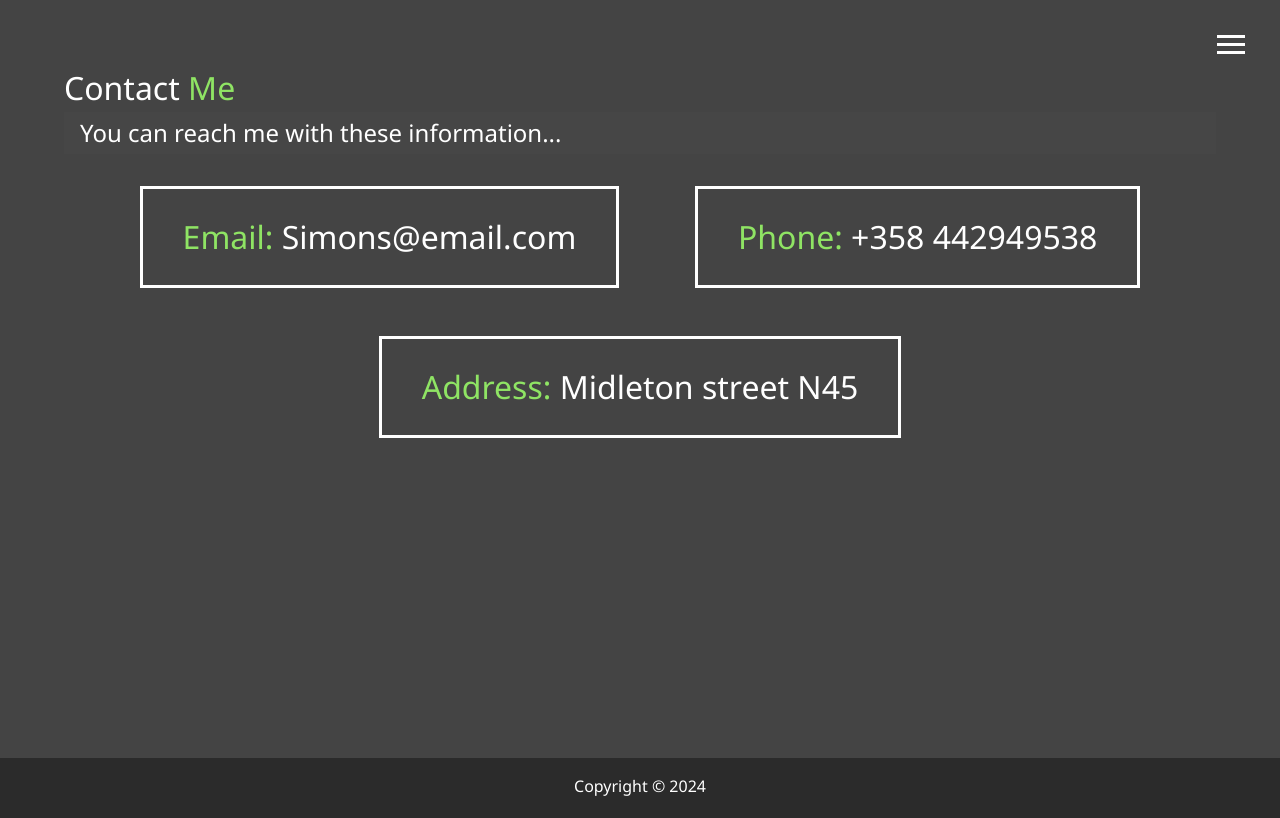
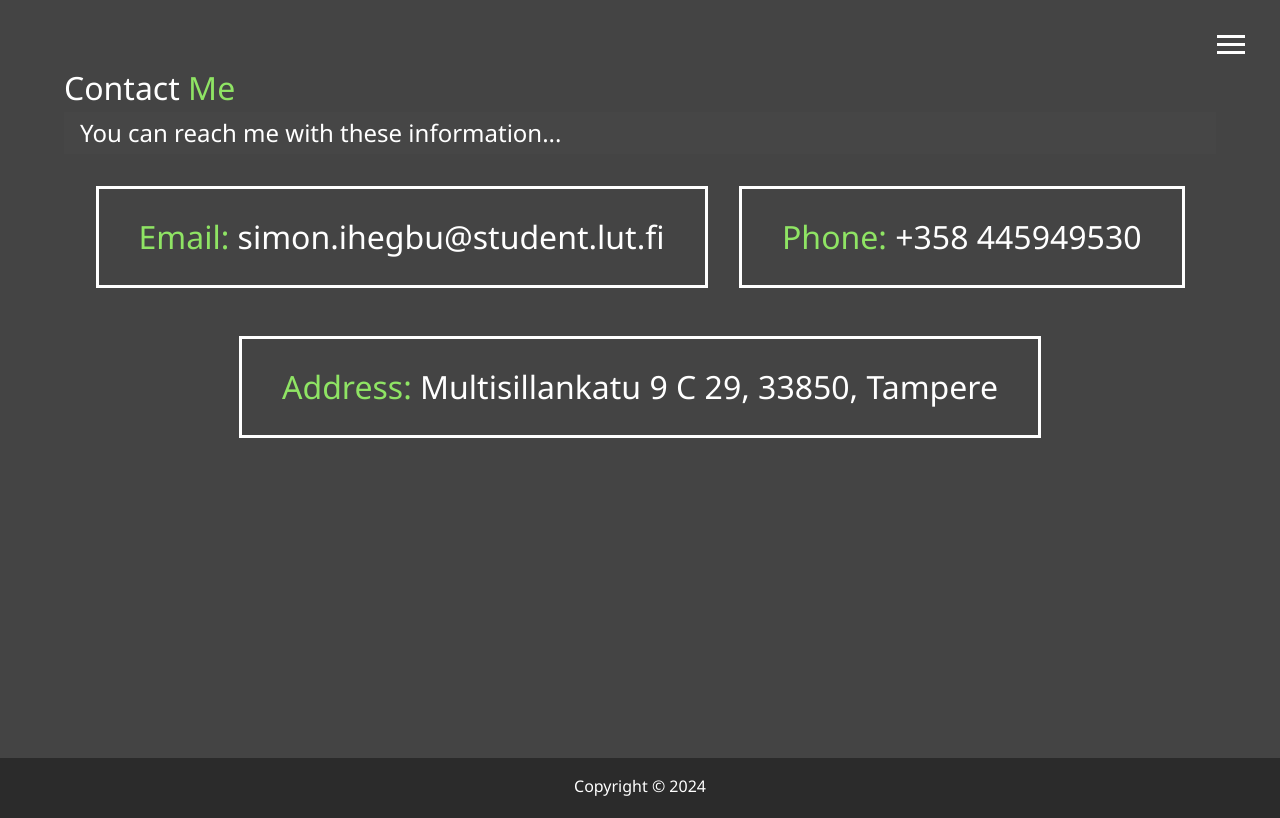
Before and after one commit to simonschamp/my_portfolio, a website: page list/contact.html in a window 1280 px wide. Drawn offline with Linux system fonts and the light colour scheme.

Commit message:
Edited Contact Me page and package.json page

```diff
--- a/list/contact.html
+++ b/list/contact.html
@@ -51,11 +51,14 @@
       </h1>
       <h2 class="small-heading">You can reach me with these information...</h2>
       <div class="boxes">
-        <div><span class="text-secondary">Email: </span>Simons@email.com</div>
+        <div>
+          <span class="text-secondary">Email: </span>simon.ihegbu@student.lut.fi
+        </div>
 
-        <div><span class="text-secondary">Phone: </span>+358 442949538</div>
+        <div><span class="text-secondary">Phone: </span>+358 445949530</div>
         <div>
-          <span class="text-secondary">Address: </span>Midleton street N45
+          <span class="text-secondary">Address: </span>Multisillankatu 9 C 29,
+          33850, Tampere
         </div>
       </div>
     </main>
--- a/package.json
+++ b/package.json
@@ -3,12 +3,15 @@
   "version": "1.0.0",
   "description": "Responsive portfolio website",
   "main": "index.js",
+  "homepage": "https://simonschamp.github.io/my_portfolio",
   "scripts": {
-    "sass": "node-sass -w scss/ -o dist/css/ --recursive"
+    "sass": "node-sass -w scss/ -o dist/css/ --recursive",
+    "deploy": "gh-pages -d list"
   },
   "author": "Simon Ihegbu",
   "license": "MIT",
   "dependencies": {
+    "gh-pages": "^6.1.1",
     "node-sass": "^9.0.0"
   }
 }
```
Also changed, not shown: 1 other file.
